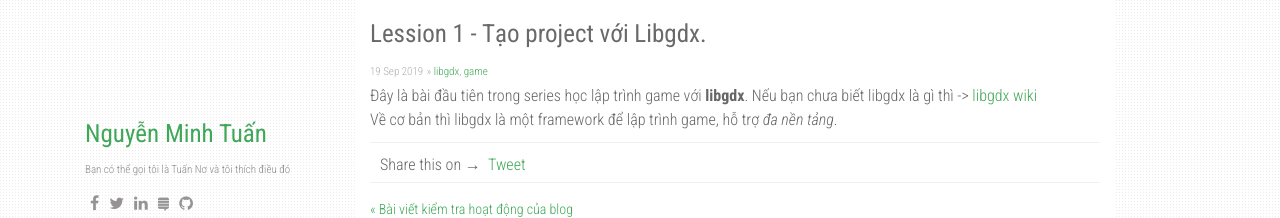
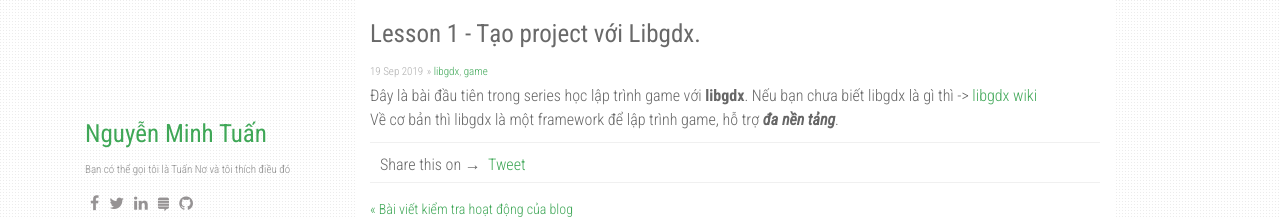
Before and after one commit to agusmakmun/agusmakmun.github.io, a Jekyll site: the page built from _posts/2019-09-19-tao-project-voi-libgdx.md, in a window 1280 px wide. Shown: the top 218 px of the page. Built offline with Jekyll 4.4.1, drawn with Linux system fonts in a browser that asks for light colours; nearby versions of some CDN libraries; comment, search, counter and statistics services are not loaded.

Commit message:
Update 2019-09-19-tao-project-voi-libgdx.md

```diff
--- a/_posts/2019-09-19-tao-project-voi-libgdx.md
+++ b/_posts/2019-09-19-tao-project-voi-libgdx.md
@@ -1,10 +1,11 @@
 ---
 layout: post
-title: "Lession 1 - Tạo project với Libgdx."
+title: "Lesson 1 - Tạo project với Libgdx."
 date: 2019-09-19 18:59:00 +0700
 categories: [libgdx, game]
 tags: [libgdx, game]
+image: _posts/libgdx.png
 ---
 
 Đây là bài đầu tiên trong series học lập trình game với **libgdx**. Nếu bạn chưa biết libgdx là gì thì -> [libgdx wiki](https://en.wikipedia.org/wiki/LibGDX)
-Về cơ bản thì libgdx là một framework để lập trình game, hỗ trợ _đa nền tảng_.
+Về cơ bản thì libgdx là một framework để lập trình game, hỗ trợ _**đa nền tảng**_.
```
